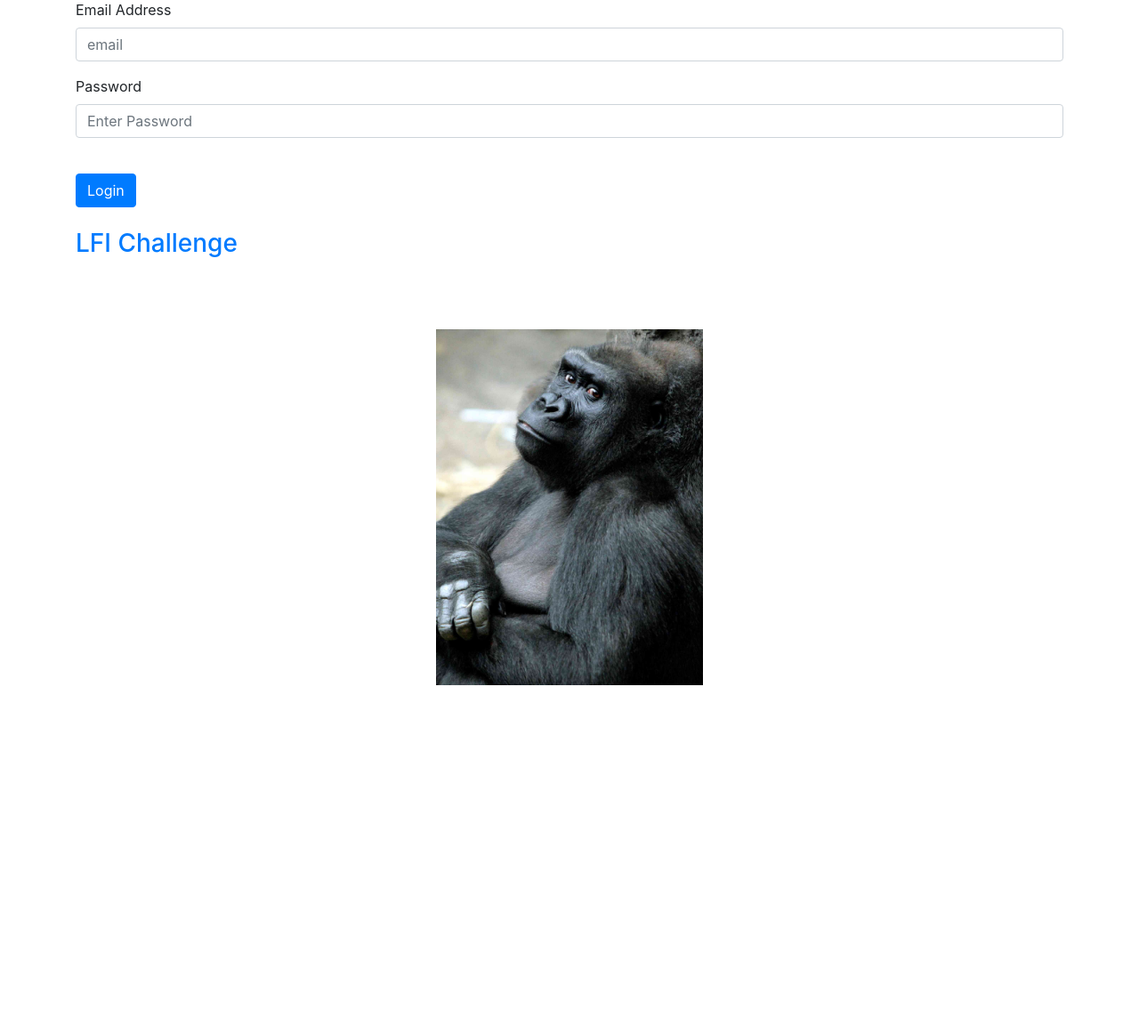
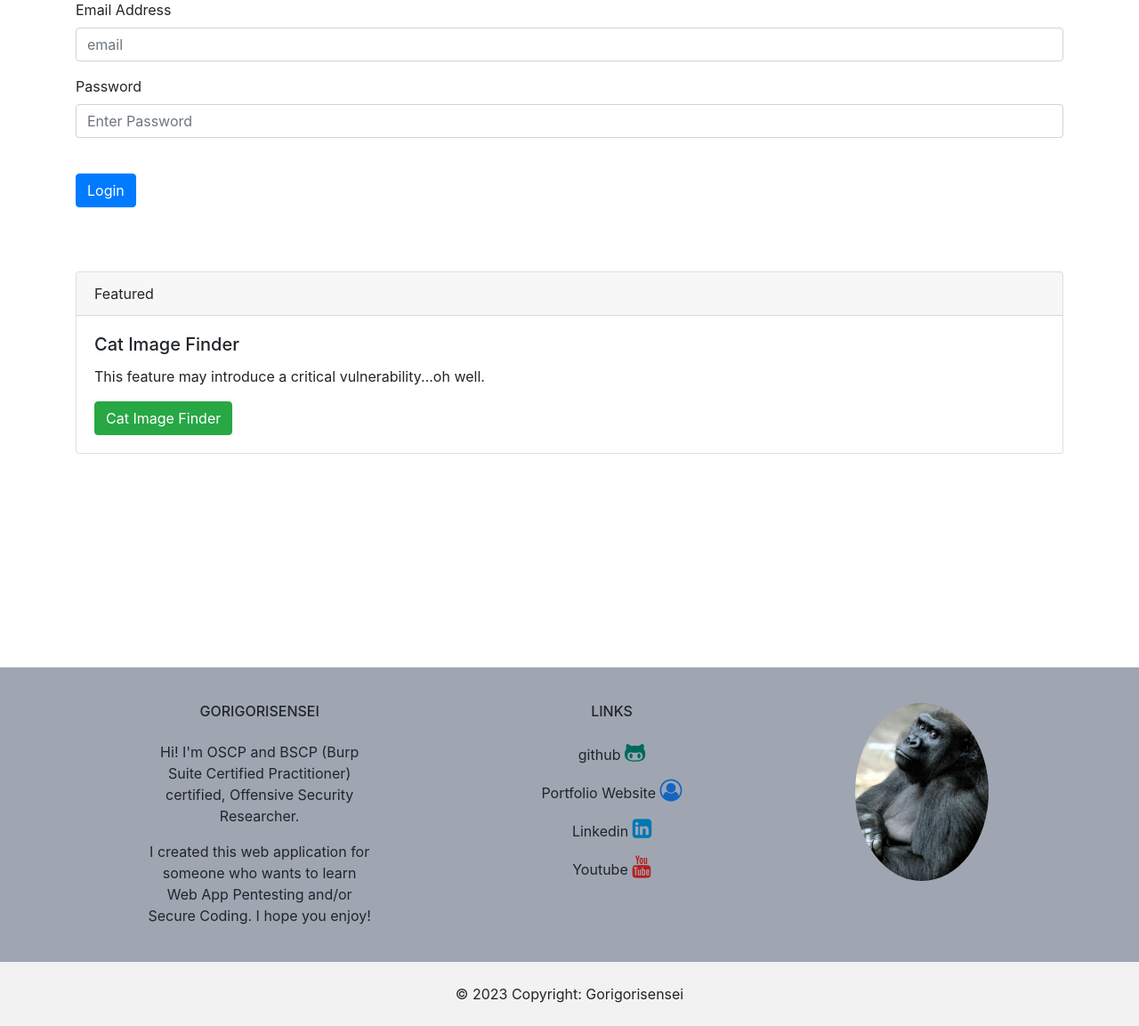
Before and after one commit to gorigorisensei/gorisenVulnerableApp, a Flask app: page /login in a window 1280 px wide. Shown: the part 147-1300 px from the top of the page at 89% size. Before the commit the page ends 917 px from the top, so only its background shows below. Run offline with Flask 3, Linux system fonts and the light colour scheme; some libraries are stand-ins or nearby versions.

Commit message:
adjusted some html and css, added a footer

```diff
--- a/gorisenVulnApp/main.py
+++ b/gorisenVulnApp/main.py
@@ -4,4 +4,6 @@ app = create_app()
 
 if __name__ == "__main__":
     from waitress import serve
+
     serve(app, host="0.0.0.0", port=8080)
+    #app.run(debug=True)
--- a/gorisenVulnApp/website/templates/base.html
+++ b/gorisenVulnApp/website/templates/base.html
@@ -14,6 +14,7 @@
       href="https://stackpath.bootstrapcdn.com/font-awesome/4.7.0/css/font-awesome.min.css"
       crossorigin="anonymous"
     />
+    <link rel="stylesheet" href="https://cdnjs.cloudflare.com/ajax/libs/font-awesome/4.7.0/css/font-awesome.min.css">
 
     <title>{% block title %}Home{% endblock %}</title>
   </head>
@@ -83,9 +84,7 @@
       <br>
       <br>
 
-        <div style="text-align: center;">
-          <img src="/static/gori.jpg" width="300" height="400" class="center" >
-        </div>
+
     </div>
 
 
@@ -125,4 +124,84 @@
 
 
   </body>
+
+<!-- Section: Links  -->
+  <section class=".bg-body-tertiary" style="background-color: #9FA6B2;">
+
+    <div class="container text-center text-md-start mt-5">
+      <br>
+      <!-- Grid row -->
+      <div class="row mt-3">
+        <!-- Grid column -->
+        <div class="col-md-3 col-lg-4 col-xl-3 mx-auto mb-4">
+
+          <!-- Content -->
+          <h6 class="text-uppercase fw-bold mb-4">
+            <i class="fas fa-gem me-3"></i>GorigoriSensei
+          </h6>
+          <p>
+            Hi! I'm OSCP and BSCP (Burp Suite Certified Practitioner) certified, Offensive Security Researcher.
+          </p>
+
+            <p> I created this web application for someone who wants to learn Web App Pentesting and/or Secure Coding.
+             I hope you enjoy!
+          </p>
+        </div>
+        <!-- Grid column -->
+
+        <!-- Grid column -->
+
+        <!-- Grid column -->
+
+        <!-- Grid column -->
+        <div class="col-md-2 col-lg-2 col-xl-2 mx-auto mb-4">
+          <!-- Links -->
+          <h6 class="text-uppercase fw-bold mb-4">
+            links
+          </h6>
+          <p>
+
+            <a href="https://github.com/gorigorisensei" class="text-reset">github</a>
+            <i class="fa fa-github-alt" style="font-size:25px;color:#00695C"></i>
+          </p>
+          <p>
+            <a href="http://gorigorisensei.com" class="text-reset">Portfolio Website</a>
+            <i class="	fa fa-user-circle-o" style="font-size:25px;color:#1565C0
+
+"></i>
+          </p>
+          <p>
+            <a href="https://www.linkedin.com/in/toru-hirosawa-26b575b7/" class="text-reset">Linkedin</a>
+            <i class="fa fa-linkedin-square" style="font-size:25px;color:#0077B5"></i>
+
+          </p>
+          <p>
+            <a href="https://www.youtube.com/channel/UC0pMCeGEFMUnExdl-3uftTg" class="text-reset">Youtube</a>
+            <i class="fa fa-youtube" style="font-size:25px;color:#B71C1C"></i>
+          </p>
+        </div>
+        <div class="col-md-2 col-lg-2 col-xl-2 mx-auto mb-4">
+          <!-- Links -->
+          <div style="text-align: center;">
+          <img src="/static/gori.jpg" width="150" height="200" style="border-radius: 100%;" >
+        </div>
+
+        </div>
+
+
+        <!-- Grid column -->
+      </div>
+      <!-- Grid row -->
+    </div>
+  </section>
+  <!-- Section: Links  -->
+
+  <!-- Copyright -->
+  <div class="text-center p-4" style="background-color: rgba(0, 0, 0, 0.05);">
+    © 2023 Copyright:
+    <a class="text-reset fw-bold" href="https://gorigorisensei.com">Gorigorisensei</a>
+  </div>
+  <!-- Copyright -->
+</footer>
+<!-- Footer -->
 </html>
--- a/gorisenVulnApp/website/templates/login.html
+++ b/gorisenVulnApp/website/templates/login.html
@@ -21,12 +21,36 @@
   <br>
   <button type=submit" class="btn btn-primary">Login</button>
 
-      <div>
-          <br>
-      <h3>
-      <a href="/find_secret">LFI Challenge </a>
-      </h3>
-      </div>
+      <br>
+      <br>
+      <br>
+      <br>
+
+      <div class="card">
+  <div class="card-header">
+    Featured
+  </div>
+  <div class="card-body">
+    <h5 class="card-title">Cat Image Finder</h5>
+    <p class="card-text">This feature may introduce a critical vulnerability...oh well.</p>
+     <a class="btn btn-success" href="/find_secret" role="button">Cat Image Finder</a>
+  </div>
+</div>
+
+      <br>
+      <br>
+      <br>
+      <br>
+      <br>
+
+
+
+
+
+
+
+
+
 
 
 
```
Also changed, not shown: gorisenVulnApp/website/templates/find_secret.html (+7 -2 lines).
